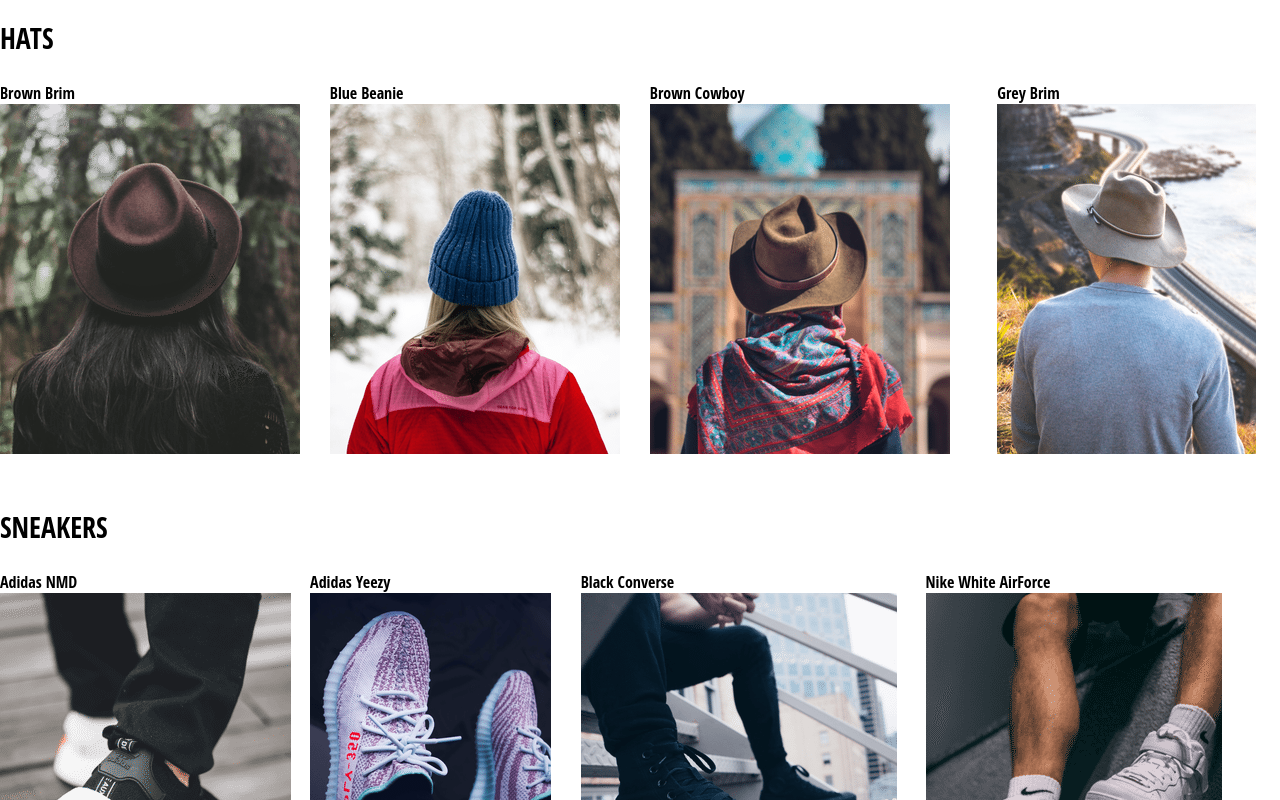
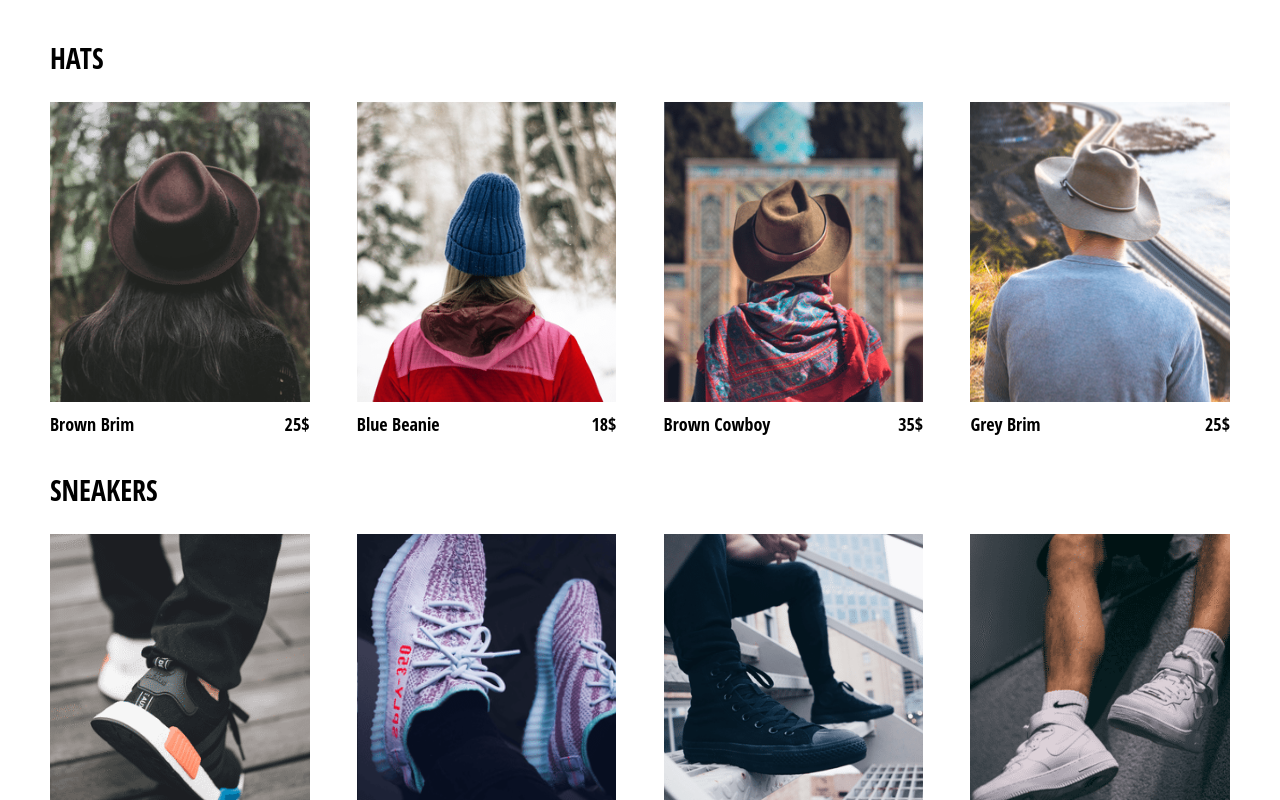
Before and after one commit to JonHualde/Uclothing, a React (Create React App) app: page /collections in a window 1280 px wide. Shown: the top 800 px of the page. Built offline with nearby package versions, Linux system fonts and the light colour scheme.

Commit message:
Adding presentation (shop) page with all data, improve the overall design

```diff
--- a/src/App.css
+++ b/src/App.css
@@ -1,3 +1,4 @@
 body {
     font-family: 'Open Sans Condensed';
+    padding: 20px 50px;
 }
--- /dev/null
+++ b/src/components/collection-item/collection-item.component.jsx
@@ -0,0 +1,16 @@
+import React from 'react';
+import './collection-item.styles.scss';
+
+
+const CollectionItem = ({ id, name, price, imageUrl }) => (
+    <div className='collection-item'>
+        <div className='image' style={{ backgroundImage: `url(${imageUrl})`}} />
+
+        <div className='collection-footer'>
+                <span className='name'> {name}</span>
+                <span className='price'>{price+'$'}</span>
+        </div>
+    </div>
+)
+
+export default CollectionItem;
--- /dev/null
+++ b/src/components/collection-item/collection-item.styles.scss
@@ -0,0 +1,47 @@
+.collection-item {
+  width: 22%;
+  display: flex;
+  flex-direction: column;
+  min-height: 350px;
+  align-items: center;
+  overflow: hidden;
+
+  &:hover {
+    cursor: pointer;
+
+    & .image {
+      opacity: 0.9;
+      transition: .4s ease-in-out;
+    }
+  }
+
+  .image {
+    width: 100%;
+    height: 300px;
+    background-size: cover;
+    background-position: center;
+    margin-bottom: 10px;
+  }
+
+  .collection-footer {
+    width: 100%;
+    height: auto;
+    display: flex;
+    flex-direction: row;
+    flex-wrap: wrap;
+    justify-content: space-between;
+    font-size: 18px;
+
+    .name {
+      width: 80%;
+      margin-bottom: 15px;
+    }
+
+    .price {
+      width: 20%;
+      display: flex;
+      justify-content: flex-end;
+
+    }
+  }
+}
--- a/src/components/preview-collection/preview-collection.component.jsx
+++ b/src/components/collection-preview/collection-preview.component.jsx
@@ -1,19 +1,18 @@
 import React from 'react';
 import './collection-preview.styles.scss';
+import CollectionItem from '../collection-item/collection-item.component';
 
-const PreviewCollection = ({ title, items }) => (
+const CollectionPreview = ({ title, items }) => (
     <div className='collection-preview'>
         <h1 className='title'>{title.toUpperCase()}</h1>
         <div className='preview'>
             { items
                 .filter((item, idx) => idx < 4)
-                .map((item) => (
-                    <div key={item.id}>{item.name}
-                        <img alt='hats' src={item.imageUrl} />
-                    </div>
+                .map(({ id, ...otherItemProps }) => (
+                    <CollectionItem key={id} {...otherItemProps} />
                 ))}
         </div>
     </div>
 )
 
-export default PreviewCollection;
+export default CollectionPreview;
--- a/src/components/preview-collection/collection-preview.styles.scss
+++ b/src/components/collection-preview/collection-preview.styles.scss
@@ -2,6 +2,8 @@
   display: flex;
   flex-direction: column;
   margin-bottom: 30px;
+  width: 100%;
+  margin: 0 auto;
 
   .title {
     font-size: 28px;
@@ -12,4 +14,8 @@
     display: flex;
     justify-content: space-between;
   }
+
+  &:last-child {
+    margin-bottom: 50px;
+  }
 }
--- a/src/pages/shop/shop.component.jsx
+++ b/src/pages/shop/shop.component.jsx
@@ -1,6 +1,6 @@
 import React, { Component } from 'react';
 import SHOP_DATA from './shop.data.js';
-import PreviewCollection from '../../components/preview-collection/preview-collection.component';
+import CollectionPreview from '../../components/collection-preview/collection-preview.component';
 
 class ShopPage extends Component {
     constructor(props) {
@@ -19,7 +19,7 @@
             <div className='shop-page'>
                 {
                     collections.map(({ id, ...otherCollectionsProps}) => (
-                        <PreviewCollection key={id} {...otherCollectionsProps} />
+                        <CollectionPreview key={id} {...otherCollectionsProps} />
                     ))
                 }
             </div>
```
Also changed, not shown: src/components/menu-item/menu-item.component.jsx (+2 -6 lines).
